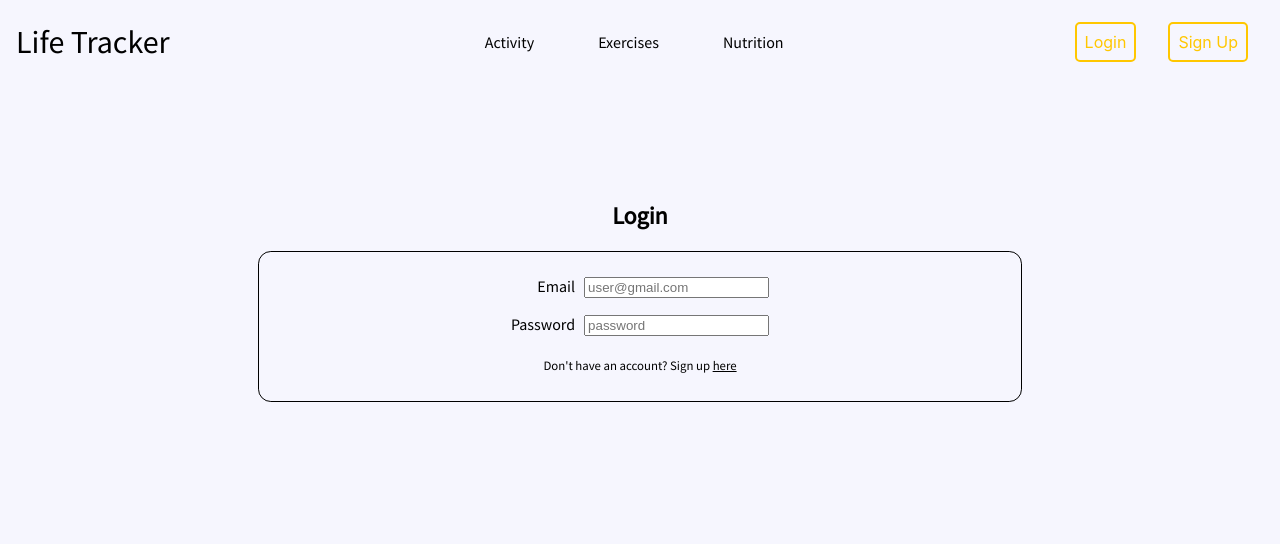
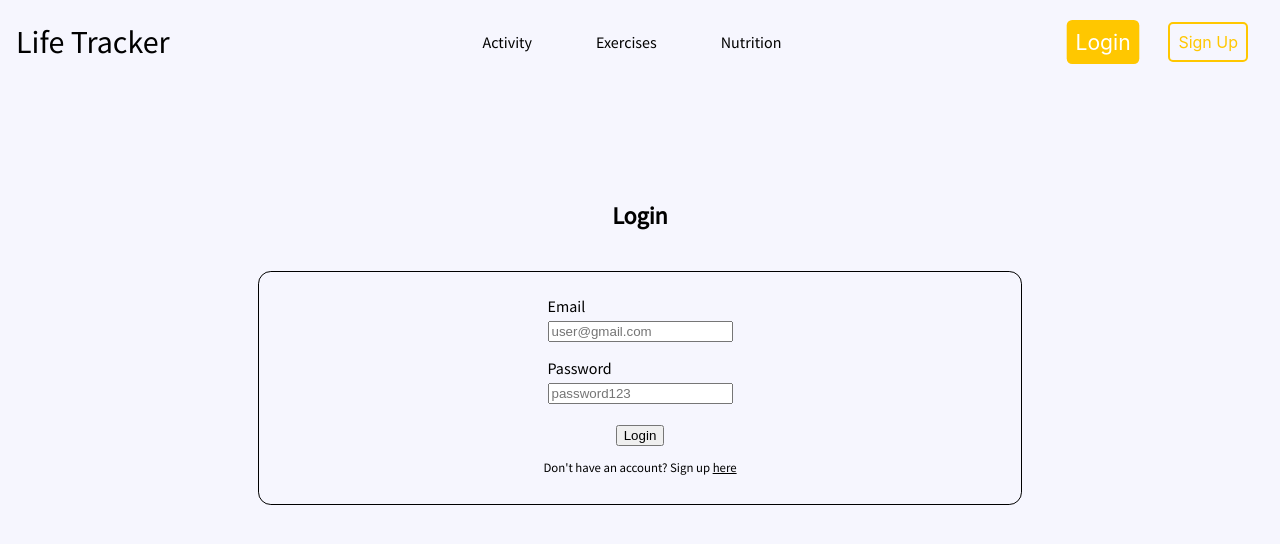
Before and after one commit to SanCebar/Life_Tracker_DEMO, a React (Create React App) app in the folder life-tracker-ui/: page /login in a window 1280 px wide. Shown: the top 544 px of the page. Built offline with nearby package versions, Linux system fonts and the light colour scheme.

Commit message:
new form styling and state. new apiClinet to handle axios requests

```diff
--- a/life-tracker-ui/src/components/Hero/Hero.css
+++ b/life-tracker-ui/src/components/Hero/Hero.css
@@ -8,7 +8,7 @@
     flex: 2;
     font-size: 5rem;
     text-align: center;
-    padding: 10px;
+    padding: 0 0.5em;
 }
 .Hero img {
     border-radius: 1em;
--- a/life-tracker-ui/src/components/Login/Login.css
+++ b/life-tracker-ui/src/components/Login/Login.css
@@ -2,8 +2,8 @@
     display: flex;
     flex-direction: column;
     align-items: center;
-    height: 100vh;
-    padding: 5rem 2rem;
+    min-height: 100vh;
+    padding: 5em 2em;
     /* background-color: var(--tertiary-color); */
 }
 .login .card {
@@ -11,7 +11,7 @@
     flex-direction: column;
     justify-content: center;
     align-items: center;
-    padding: 1rem;
+    padding: 1em;
     margin: 0 auto;
     width: 60%;
 
@@ -23,16 +23,27 @@
     display: flex;
     flex-direction: column;
     align-items: flex-end;
-    font-size: 1em;
+    font-size: 1rem;
 }
 .login .card .form .input-field {
+    display: flex;
+    flex-direction: column;
     padding: 0.5em;
 }
+.login .card .form .input-field .error {
+    align-self: flex-end;
+    color: red;
+    font-size: 0.8rem;
+}
 .login .card .form label {
-    padding-right: 9px;
+    margin-bottom: 5px;
+}
+.login .card .form button {
+    align-self: center;
+    margin-top: 1em;
 }
 .login .card .footer {
-    font-size: 0.8em;
+    font-size: 0.8rem;
 }
 .login .card .footer a {
     text-decoration: underline;
--- a/life-tracker-ui/src/components/Login/Login.js
+++ b/life-tracker-ui/src/components/Login/Login.js
@@ -3,10 +3,45 @@ import { Link } from "react-router-dom";
 import axios from "axios"
 import "./Login.css"
 
-export default function Login () {
+export default function Login ({ user, setUser }) {
+    const [isLoading, setIsLoading] = useState(false)
+    const [errors, setErrors] = useState({})
+    const [form, setForm] = useState({
+        email: "",
+        password: ""
+    })
+
+    const handleOnInputChange = (event) => {
+        if (event.target.name === "email") {
+            if (event.target.value.indexOf("@") === -1) {
+                setErrors((e) => ({ ...e, email: "Please enter a valid email."}))
+            } else {
+                setErrors((e) => ({ ...e, email: null}))
+            }
+        }
+
+        setForm((f) => ({ ...f, [event.target.name]: event.target.value }))
+    }
+
+    const handleOnSubmit = async () => {
+        setIsLoading(true)
+        setErrors((e) => ({ ...e, form: null}))
+
+        try {
+            // const res
+        } catch(err) {
+            console.log(err)
+            setErrors((e) => ({ ...e, form: "Invalid username/password combination"}))
+        } finally {
+            setIsLoading(false)
+        }
+    }
+
     return (
         <div className="login">
             <h2>Login</h2>
+            {errors.form && <div className="error">{errors.form}</div>}
+            <br />
             <div class="card">
                 <div className="form">
                     <div className="input-field">
@@ -15,20 +50,25 @@ export default function Login () {
                             type="email"
                             name="email"
                             placeholder="user@gmail.com"
-                            // value={form.email}
-                            // onChange={handleOnInputChange}
+                            value={form.email}
+                            onChange={handleOnInputChange}
                         />
+                        {errors.email && <div className="error">{errors.email}</div>}
                     </div>
                     <div className="input-field">
                         <label htmlFor="password">Password</label>
                         <input
                             type="password"
                             name="password"
-                            placeholder="password"
-                            // value={form.email}
-                            // onChange={handleOnInputChange}
+                            placeholder="password123"
+                            value={form.password}
+                            onChange={handleOnInputChange}
                         />
+                        {errors.password && <div className="error">{errors.password}</div>}
                     </div>
+                    <button className="btn" disabled={isLoading} onClick={handleOnSubmit}>
+                        {isLoading ? "Loading..." : "Login"}
+                    </button>
                 </div>
                 <div className="footer">
                     <p>
--- a/life-tracker-ui/src/components/Navbar/Navbar.css
+++ b/life-tracker-ui/src/components/Navbar/Navbar.css
@@ -32,11 +32,16 @@
     margin: 0 2rem;
     font-size: 1rem;
 }
+.navbar .content .pages a.active {
+    padding-bottom: 0.5em;
+    border-bottom: solid 2px var(--secondary-color);
+    transition: ease-in 0.25s;
+}
 .navbar .content .user-buttons {
     display: flex;
     justify-content: space-evenly;
 }
-.skewBtn {
+.skewBtn, .user-buttons button {
     margin: 0 1rem;
     padding: 0.5rem;
     outline: none;
@@ -49,7 +54,8 @@
     border-radius: 5px;
     font-family: -apple-system, BlinkMacSystemFont, 'Segoe UI', Roboto, Oxygen, Ubuntu, Cantarell, 'Open Sans', 'Helvetica Neue', sans-serif;
 }
-.skewBtn:hover {
+.skewBtn:hover,
+.user-buttons a.active button {
     border: none;
     color: #fff;
     font-size: 1.2rem;
--- a/life-tracker-ui/src/components/Navbar/Navbar.js
+++ b/life-tracker-ui/src/components/Navbar/Navbar.js
@@ -1,4 +1,4 @@
-import { Link } from "react-router-dom"
+import { NavLink as Link } from "react-router-dom"
 import "./Navbar.css";
 
 export default function Navbar() {
@@ -7,15 +7,15 @@ export default function Navbar() {
       <div className="content">
         <span className="logo"><Link to="/">Life Tracker</Link></span>
         <ul className="pages">
-          <li><Link to="/activity">Activity</Link></li>
-          <li><Link to="/exercises">Exercises</Link></li>
-          <li><Link to="/nutrition">Nutrition</Link></li>
+          <li><Link to="/activity" activeClassName="active" end >Activity</Link></li>
+          <li><Link to="/exercises" activeClassName="active" end >Exercises</Link></li>
+          <li><Link to="/nutrition" activeClassName="active" end >Nutrition</Link></li>
         </ul>
         <span className="user-buttons">
-          <Link to="/login">
+          <Link to="/login" activeClassName="active" end >
             <button className="skewBtn login-button">Login</button>
           </Link>
-          <Link to="/register">
+          <Link to="/register" activeClassName="active" end >
             <button className="skewBtn sign-up-button">Sign Up</button>
           </Link>
         </span>
--- a/life-tracker-ui/src/components/Register/Register.css
+++ b/life-tracker-ui/src/components/Register/Register.css
@@ -2,7 +2,7 @@
     display: flex;
     flex-direction: column;
     align-items: center;
-    height: 100vh;
+    min-height: 100vh;
     padding: 5rem 2rem;
     /* background-color: var(--tertiary-color); */
 }
@@ -26,10 +26,16 @@
     font-size: 1em;
 }
 .register .card .form .input-field {
+    display: flex;
+    flex-direction: column;
     padding: 0.5em;
 }
 .register .card .form label {
-    padding-right: 9px;
+    margin-bottom: 5px;
+}
+.register .card .form button {
+    align-self: center;
+    margin-top: 1em;
 }
 .register .card .footer {
     font-size: 0.8em;
--- a/life-tracker-ui/src/components/Register/Register.js
+++ b/life-tracker-ui/src/components/Register/Register.js
@@ -3,9 +3,18 @@ import { Link } from "react-router-dom";
 import "./Register.css";
 
 export default function Register() {
+    const [isLoading, setIsLoading] = useState(false)
+    const [errors, setErrors] = useState({})
+    const [form, setForm] = useState({
+        email: "",
+        password: ""
+    })
+
   return (
     <div className="register">
-        <h2>Register</h2>
+      <h2>Sign Up</h2>
+      {errors.form && <div className="error">{errors.form}</div>}
+      <br/>
       <div class="card">
         <div className="form">
           <div className="input-field">
@@ -23,11 +32,12 @@ export default function Register() {
             <input
               type="password"
               name="password"
-              placeholder="password"
+              placeholder="password123"
               // value={form.email}
               // onChange={handleOnInputChange}
             />
           </div>
+          <button>{isLoading ? "Loading..." : "Sign Up"}</button>
         </div>
         <div className="footer">
           <p>
```
Also changed, not shown: life-tracker-ui/src/services/apiClient.js (added, +43 -0 lines).
